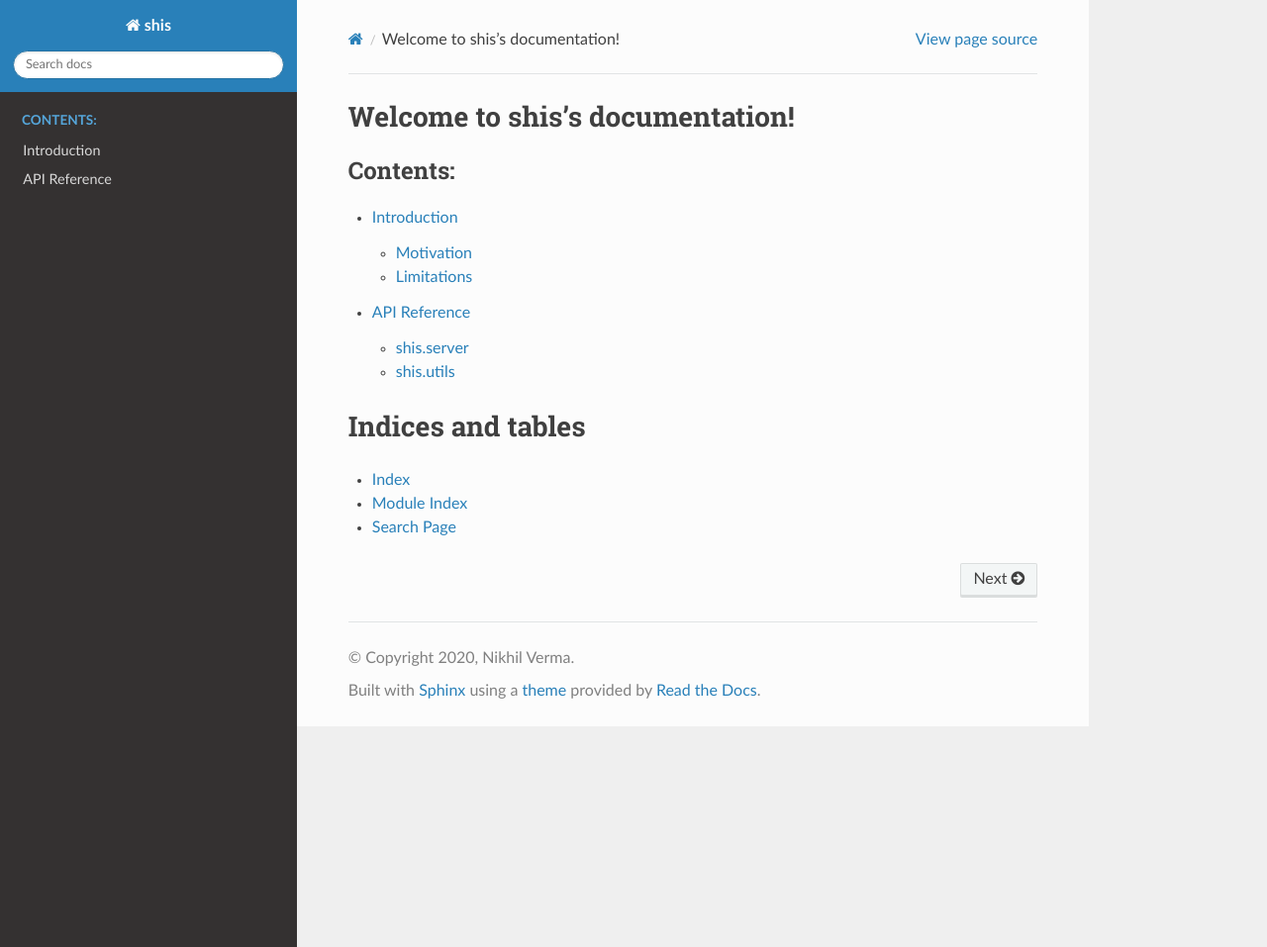
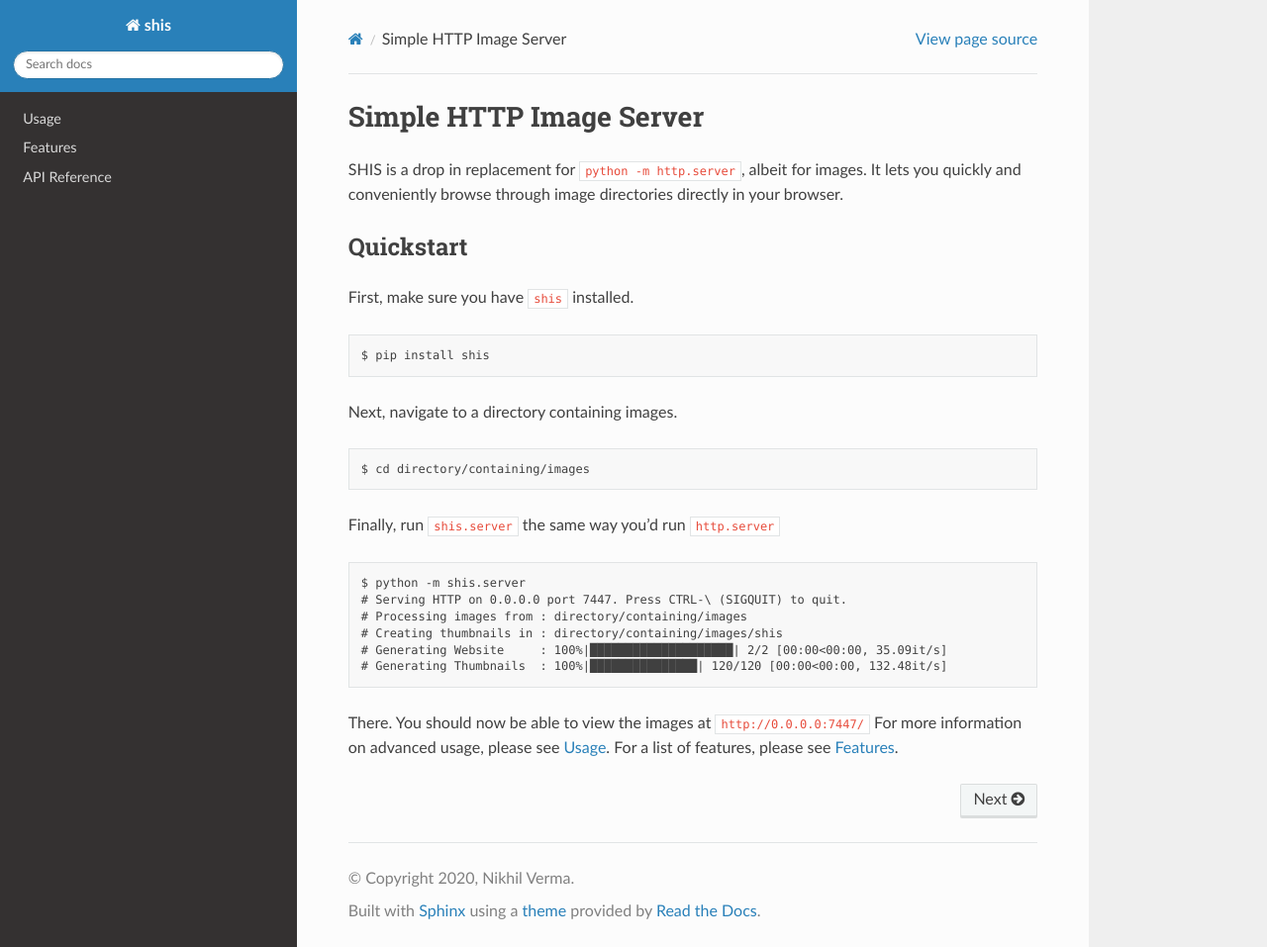
Before and after one commit to nikhilweee/shis, a Sphinx documentation site: the page built from docs/source/index.rst, in a window 1280 px wide and 957 px high. Shown: the whole window at 99% size. Built offline with Sphinx 7.4.7 and the Read the Docs theme 2.0.0, drawn with Linux system fonts in a browser that asks for light colours.

Commit message:
Improved documentation.

```diff
--- a/docs/source/conf.py
+++ b/docs/source/conf.py
@@ -12,7 +12,7 @@
 #
 import os
 import sys
-sys.path.insert(0, os.path.abspath('../../shis/'))
+sys.path.insert(0, os.path.abspath('../..'))
 
 
 # -- Project information -----------------------------------------------------
@@ -22,7 +22,7 @@
 author = 'Nikhil Verma'
 
 # The full version, including alpha/beta/rc tags
-release = '0.1'
+release = '0.0.7'
 
 
 # -- General configuration ---------------------------------------------------
--- a/docs/source/index.rst
+++ b/docs/source/index.rst
@@ -3,21 +3,42 @@
    You can adapt this file completely to your liking, but it should at least
    contain the root `toctree` directive.
 
-Welcome to shis's documentation!
-================================
+Simple HTTP Image Server
+========================
+
+SHIS is a drop in replacement for ``python -m http.server``, albeit for
+images. It lets you quickly and conveniently browse through image directories
+directly in your browser.
 
 .. toctree::
-   :maxdepth: 2
-   :caption: Contents:
+   :hidden:
+   :maxdepth: 1
 
-   intro
-   shis
+   usage
+   features
+   api
 
 
+Quickstart
+**********
 
-Indices and tables
-==================
+First, make sure you have ``shis`` installed. ::
 
-* :ref:`genindex`
-* :ref:`modindex`
-* :ref:`search`
+   $ pip install shis
+
+Next, navigate to a directory containing images. ::
+
+   $ cd directory/containing/images
+
+Finally, run ``shis.server`` the same way you'd run ``http.server`` ::
+
+   $ python -m shis.server
+   # Serving HTTP on 0.0.0.0 port 7447. Press CTRL-\ (SIGQUIT) to quit.
+   # Processing images from : directory/containing/images
+   # Creating thumbnails in : directory/containing/images/shis
+   # Generating Website     : 100%|████████████████████| 2/2 [00:00<00:00, 35.09it/s]
+   # Generating Thumbnails  : 100%|███████████████| 120/120 [00:00<00:00, 132.48it/s]
+
+There. You should now be able to view the images at ``http://0.0.0.0:7447/``
+For more information on advanced usage, please see :doc:`usage`. For a list of
+features, please see :doc:`features`.
--- a/setup.py
+++ b/setup.py
@@ -5,7 +5,7 @@
 
 setuptools.setup(
     name="shis",
-    version="0.0.6",
+    version="0.0.7",
     author="Nikhil Verma",
     author_email="nikhilweee@gmail.com",
     description="Simple HTTP Image Server",
--- a/shis/templates/static/style.css
+++ b/shis/templates/static/style.css
@@ -148,6 +148,7 @@
   }
 
   nav.breadcrumbs-bottom {
+    border-bottom: none;
     border-top: 1px solid #ddd;
     margin: 1em 0 0 0;
     padding: 0.8em 0em 0.8em 0.1em;
```
Also changed, not shown: README.md (+38 -40 lines), docs/source/features.rst (added, +66 -0 lines), docs/source/intro.rst (deleted, +0 -26 lines), docs/source/usage.rst (added, +120 -0 lines), docs/source/api.rst (renamed from docs/source/shis.rst), 3 other files.
